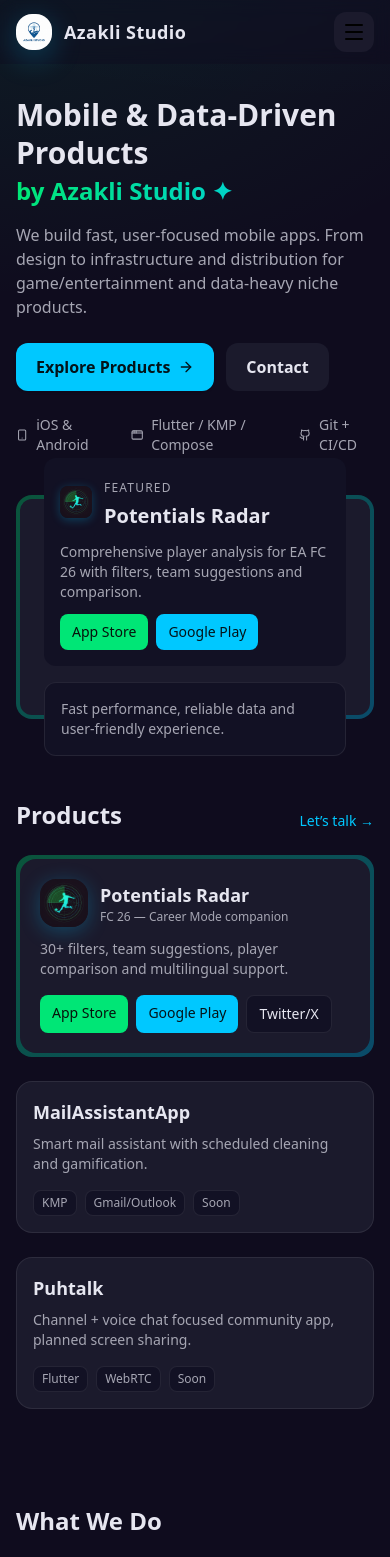
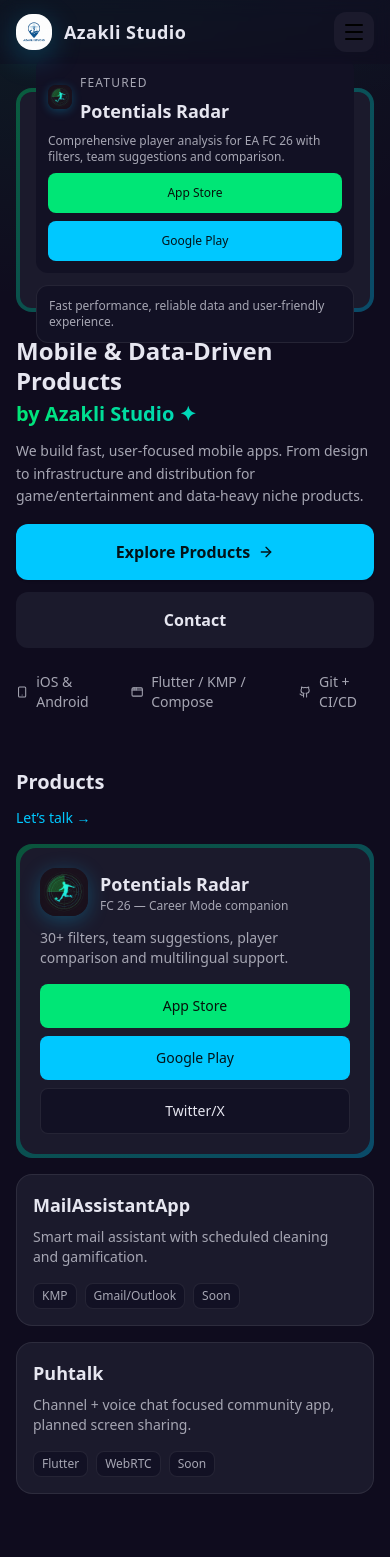
Before and after one commit to azaklisalih/azaklistudioapp, a React (Vite) app: page / in a window 390 px wide. Shown: the top 1557 px of the page. Built offline with nearby package versions, Linux system fonts and the light colour scheme.

Commit message:
Major mobile UX improvements: Optimize hero layout, improve touch targets, enhance responsive design

```diff
--- a/src/App.jsx
+++ b/src/App.jsx
@@ -111,25 +111,25 @@
       </header>
 
       {/* Hero */}
-      <section className="mx-auto max-w-7xl px-4 pt-8 md:pt-20 pb-8 md:pb-12">
-        <div className="grid md:grid-cols-2 gap-10 items-center">
-          <div>
-            <motion.h1 initial={{ opacity: 0, y: 10 }} animate={{ opacity: 1, y: 0 }} transition={{ duration: 0.6 }} className="text-3xl md:text-5xl font-bold leading-tight" style={{ color: colors.text }}>
+      <section className="mx-auto max-w-7xl px-4 pt-6 md:pt-20 pb-6 md:pb-12">
+        <div className="grid md:grid-cols-2 gap-6 md:gap-10 items-center">
+          <div className="order-2 md:order-1">
+            <motion.h1 initial={{ opacity: 0, y: 10 }} animate={{ opacity: 1, y: 0 }} transition={{ duration: 0.6 }} className="text-2xl md:text-5xl font-bold leading-tight" style={{ color: colors.text }}>
               {t.taglineTop}
-              <span className="block mt-1 text-2xl md:text-4xl font-semibold" style={{ background: `linear-gradient(90deg, ${colors.accent1}, ${colors.accent2})`, WebkitBackgroundClip: "text", color: "transparent" }}>
+              <span className="block mt-1 text-xl md:text-4xl font-semibold" style={{ background: `linear-gradient(90deg, ${colors.accent1}, ${colors.accent2})`, WebkitBackgroundClip: "text", color: "transparent" }}>
                 {t.taglineAccent}
               </span>
             </motion.h1>
 
-            <p className="mt-4 text-base md:text-lg" style={{ color: colors.mute }}>
+            <p className="mt-3 md:mt-4 text-sm md:text-lg leading-relaxed" style={{ color: colors.mute }}>
               {t.heroText}
             </p>
 
-            <div className="mt-6 flex flex-wrap items-center gap-3">
-              <a href="#products" className="px-5 py-3 rounded-xl font-semibold flex items-center gap-2 shadow" style={{ background: colors.accent2, color: "#031319" }}>
+            <div className="mt-4 md:mt-6 flex flex-col sm:flex-row items-stretch sm:items-center gap-3">
+              <a href="#products" className="px-6 py-4 rounded-xl font-semibold flex items-center justify-center gap-2 shadow min-h-[48px]" style={{ background: colors.accent2, color: "#031319" }}>
                 {t.ctaExplore} <ArrowRight className="w-4 h-4" />
               </a>
-              <a href="#contact" className="px-5 py-3 rounded-xl font-semibold" style={{ background: colors.surface, color: colors.text }}>
+              <a href="#contact" className="px-6 py-4 rounded-xl font-semibold text-center min-h-[48px] flex items-center justify-center" style={{ background: colors.surface, color: colors.text }}>
                 {t.ctaContact}
               </a>
             </div>
@@ -147,50 +147,50 @@
             </div>
           </div>
 
-          <motion.div initial={{ opacity: 0, scale: 0.98 }} animate={{ opacity: 1, scale: 1 }} transition={{ duration: 0.7, delay: 0.1 }} className="relative">
+          <motion.div initial={{ opacity: 0, scale: 0.98 }} animate={{ opacity: 1, scale: 1 }} transition={{ duration: 0.7, delay: 0.1 }} className="relative order-1 md:order-2">
             <div className="aspect-[16/10] w-full rounded-2xl p-1" style={{ background: `linear-gradient(135deg, ${colors.accent1}55, ${colors.accent2}55)` }}>
-              <div className="w-full h-full rounded-xl p-6 flex items-center justify-center" style={{ background: colors.surface }}>
+              <div className="w-full h-full rounded-xl p-4 md:p-6 flex items-center justify-center" style={{ background: colors.surface }}>
                 {/* Demo ekran: ürün vitrin kartı */}
-                <div className="grid gap-4 w-full max-w-md">
-                  <div className="rounded-xl p-4" style={{ background: "#121124" }}>
-                    <div className="flex items-center gap-3 mb-3">
+                <div className="grid gap-3 md:gap-4 w-full max-w-md">
+                  <div className="rounded-xl p-3 md:p-4" style={{ background: "#121124" }}>
+                    <div className="flex items-center gap-2 md:gap-3 mb-2 md:mb-3">
                       <img
                         src={potentialsRadarLogo}
                         alt="Potentials Radar Logo"
-                        className="w-8 h-8 rounded-lg object-cover"
+                        className="w-6 h-6 md:w-8 md:h-8 rounded-lg object-cover"
                         style={{ boxShadow: `0 2px 10px ${colors.accent2}44` }}
                       />
                       <div>
                         <span className="text-xs uppercase tracking-widest" style={{ color: colors.mute }}>Featured</span>
-                        <h3 className="mt-1 text-xl font-semibold" style={{ color: colors.text }}>{t.featured.title}</h3>
+                        <h3 className="mt-1 text-lg md:text-xl font-semibold" style={{ color: colors.text }}>{t.featured.title}</h3>
                       </div>
                     </div>
-                    <p className="text-sm mt-2" style={{ color: colors.mute }}>{t.featured.desc}</p>
-                    <div className="mt-3 flex gap-2">
-                      <a href={t.featured.appStore} target="_blank" rel="noopener noreferrer" className="text-sm px-3 py-2 rounded-lg" style={{ background: colors.accent1, color: "#06120b" }}>App Store</a>
-                      <a href={t.featured.googlePlay} target="_blank" rel="noopener noreferrer" className="text-sm px-3 py-2 rounded-lg" style={{ background: colors.accent2, color: "#031319" }}>Google Play</a>
+                    <p className="text-xs md:text-sm mt-2" style={{ color: colors.mute }}>{t.featured.desc}</p>
+                    <div className="mt-2 md:mt-3 flex flex-col sm:flex-row gap-2">
+                      <a href={t.featured.appStore} target="_blank" rel="noopener noreferrer" className="text-xs md:text-sm px-3 py-2 rounded-lg text-center min-h-[40px] flex items-center justify-center" style={{ background: colors.accent1, color: "#06120b" }}>App Store</a>
+                      <a href={t.featured.googlePlay} target="_blank" rel="noopener noreferrer" className="text-xs md:text-sm px-3 py-2 rounded-lg text-center min-h-[40px] flex items-center justify-center" style={{ background: colors.accent2, color: "#031319" }}>Google Play</a>
                     </div>
                   </div>
-                  <div className="rounded-xl p-4 border" style={{ borderColor: "#ffffff14", background: "#121124" }}>
-                    <p className="text-sm" style={{ color: colors.mute }}>{lang === "tr" ? "Hızlı performans, güvenilir veri ve kullanıcı dostu deneyim." : "Fast performance, reliable data and user-friendly experience."}</p>
+                  <div className="rounded-xl p-3 md:p-4 border" style={{ borderColor: "#ffffff14", background: "#121124" }}>
+                    <p className="text-xs md:text-sm" style={{ color: colors.mute }}>{lang === "tr" ? "Hızlı performans, güvenilir veri ve kullanıcı dostu deneyim." : "Fast performance, reliable data and user-friendly experience."}</p>
                   </div>
                 </div>
               </div>
             </div>
             {/* Glow */}
-            <div className="absolute -inset-6 -z-10 rounded-[2rem]" style={{ background: `radial-gradient(600px 200px at 70% 20%, ${colors.accent2}22, transparent), radial-gradient(500px 350px at 20% 80%, ${colors.accent1}18, transparent)` }} />
+            <div className="absolute -inset-4 md:-inset-6 -z-10 rounded-[2rem]" style={{ background: `radial-gradient(600px 200px at 70% 20%, ${colors.accent2}22, transparent), radial-gradient(500px 350px at 20% 80%, ${colors.accent1}18, transparent)` }} />
           </motion.div>
         </div>
       </section>
 
       {/* Products */}
-      <section id="products" className="mx-auto max-w-7xl px-4 py-12 md:py-16">
-        <div className="flex items-end justify-between">
-          <h2 className="text-2xl md:text-3xl font-bold" style={{ color: colors.text }}>{t.productsTitle}</h2>
-          <a href="#contact" className="text-sm" style={{ color: colors.accent2 }}>{t.productsCTA}</a>
+      <section id="products" className="mx-auto max-w-7xl px-4 py-8 md:py-16">
+        <div className="flex flex-col sm:flex-row sm:items-end sm:justify-between gap-3">
+          <h2 className="text-xl md:text-3xl font-bold" style={{ color: colors.text }}>{t.productsTitle}</h2>
+          <a href="#contact" className="text-sm self-start sm:self-auto" style={{ color: colors.accent2 }}>{t.productsCTA}</a>
         </div>
 
-        <div className="mt-6 grid md:grid-cols-2 lg:grid-cols-3 gap-6">
+        <div className="mt-4 md:mt-6 grid md:grid-cols-2 lg:grid-cols-3 gap-4 md:gap-6">
           {t.products.map((product, index) => {
             const productId = product.name.toLowerCase().replace(/\s+/g, '-');
             return (
@@ -219,10 +219,10 @@
                     )}
                     <p className={`${index === 0 ? 'mt-3' : 'mt-2'} text-sm`} style={{ color: colors.mute }}>{product.desc}</p>
                     {index === 0 && product.links && Object.keys(product.links).length > 0 && (
-                      <div className="mt-auto flex gap-2 pt-4">
-                        {product.links.appStore && <a href={product.links.appStore} target="_blank" rel="noopener noreferrer" className="px-3 py-2 rounded-lg text-sm font-medium" style={{ background: colors.accent1, color: "#06120b" }}>App Store</a>}
-                        {product.links.googlePlay && <a href={product.links.googlePlay} target="_blank" rel="noopener noreferrer" className="px-3 py-2 rounded-lg text-sm font-medium" style={{ background: colors.accent2, color: "#031319" }}>Google Play</a>}
-                        {product.links.x && <a href={product.links.x} target="_blank" rel="noopener noreferrer" className="px-3 py-2 rounded-lg text-sm font-medium" style={{ background: "#121124", color: colors.text, border: "1px solid #ffffff14" }}>Twitter/X</a>}
+                      <div className="mt-auto flex flex-col sm:flex-row gap-2 pt-4">
+                        {product.links.appStore && <a href={product.links.appStore} target="_blank" rel="noopener noreferrer" className="px-3 py-3 rounded-lg text-sm font-medium text-center min-h-[44px] flex items-center justify-center" style={{ background: colors.accent1, color: "#06120b" }}>App Store</a>}
+                        {product.links.googlePlay && <a href={product.links.googlePlay} target="_blank" rel="noopener noreferrer" className="px-3 py-3 rounded-lg text-sm font-medium text-center min-h-[44px] flex items-center justify-center" style={{ background: colors.accent2, color: "#031319" }}>Google Play</a>}
+                        {product.links.x && <a href={product.links.x} target="_blank" rel="noopener noreferrer" className="px-3 py-3 rounded-lg text-sm font-medium text-center min-h-[44px] flex items-center justify-center" style={{ background: "#121124", color: colors.text, border: "1px solid #ffffff14" }}>Twitter/X</a>}
                       </div>
                     )}
                     {index !== 0 && (
@@ -278,15 +278,15 @@
       </section>
 
       {/* Contact */}
-      <section id="contact" className="mx-auto max-w-7xl px-4 py-12 md:py-16">
-        <div className="rounded-2xl p-6 border" style={{ background: colors.surface, borderColor: "#ffffff14" }}>
-          <div className="flex flex-col md:flex-row items-start md:items-center justify-between gap-6">
+      <section id="contact" className="mx-auto max-w-7xl px-4 py-8 md:py-16">
+        <div className="rounded-2xl p-4 md:p-6 border" style={{ background: colors.surface, borderColor: "#ffffff14" }}>
+          <div className="flex flex-col md:flex-row items-start md:items-center justify-between gap-4 md:gap-6">
             <div>
-              <h2 className="text-2xl md:text-3xl font-bold" style={{ color: colors.text }}>{t.contactTitle}</h2>
+              <h2 className="text-xl md:text-3xl font-bold" style={{ color: colors.text }}>{t.contactTitle}</h2>
               <p className="mt-2 text-sm" style={{ color: colors.mute }}>{t.contactDesc}</p>
             </div>
-            <div className="grid gap-3 w-full md:w-auto">
-              <a href={`mailto:${t.email}`} className="px-5 py-3 rounded-xl font-semibold flex items-center justify-center gap-2" style={{ background: colors.accent1, color: "#06120b" }}>
+            <div className="w-full md:w-auto">
+              <a href={`mailto:${t.email}`} className="px-6 py-4 rounded-xl font-semibold flex items-center justify-center gap-2 min-h-[48px]" style={{ background: colors.accent1, color: "#06120b" }}>
                 <Mail className="w-4 h-4"/> {t.email}
               </a>
             </div>
@@ -295,13 +295,13 @@
       </section>
 
       {/* Footer */}
-      <footer className="mt-8 border-t" style={{ borderColor: "#ffffff14" }}>
-        <div className="mx-auto max-w-7xl px-4 py-6 flex flex-col md:flex-row items-center justify-between gap-3">
-          <p className="text-xs" style={{ color: colors.mute }}>{t.footerNote}</p>
+      <footer className="mt-6 md:mt-8 border-t" style={{ borderColor: "#ffffff14" }}>
+        <div className="mx-auto max-w-7xl px-4 py-4 md:py-6 flex flex-col md:flex-row items-center justify-between gap-3">
+          <p className="text-xs text-center md:text-left" style={{ color: colors.mute }}>{t.footerNote}</p>
           <div className="flex items-center gap-3 text-xs" style={{ color: colors.mute }}>
-            <Link to={t.footerLinks.privacy} className="hover:opacity-90">{lang === "tr" ? "Gizlilik" : "Privacy"}</Link>
+            <Link to={t.footerLinks.privacy} className="hover:opacity-90 py-2 px-2">{lang === "tr" ? "Gizlilik" : "Privacy"}</Link>
             <span className="opacity-30">•</span>
-            <a href={t.footerLinks.terms} className="hover:opacity-90">{lang === "tr" ? "Kullanım Şartları" : "Terms"}</a>
+            <a href={t.footerLinks.terms} className="hover:opacity-90 py-2 px-2">{lang === "tr" ? "Kullanım Şartları" : "Terms"}</a>
           </div>
         </div>
       </footer>
```
